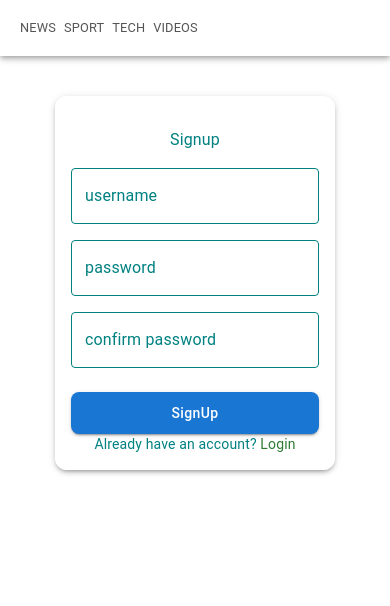
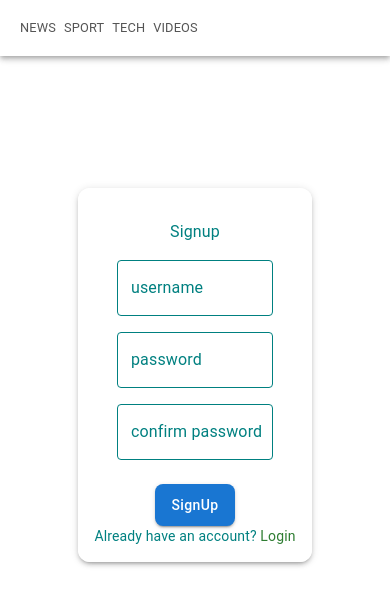
Before and after one commit to efelivet/Blogsite, a React (Create React App) app in the folder site-app/: page /register in a window 390 px wide. Shown: the top 606 px of the page. Built offline with nearby package versions, Linux system fonts and the light colour scheme; no server answers; some icons are missing.

Commit message:
adding responsiveness to menu

```diff
--- a/site-app/src/Login.js
+++ b/site-app/src/Login.js
@@ -59,8 +59,7 @@ import {useAuth} from './AuthContext';
 
     return(
 
-  <Container maxWidth ="sm" sx={{mt:5,display:"flex",
-   justifyContent:"center",alignItems:"center",
+  <Container maxWidth ="sm" sx={{display:"flex",height:"70vh", justifyContent:"center",alignItems:"center",
 
   }}>
    <Paper elevation ={3} sx ={{p:2,borderRadius:3,
@@ -71,7 +70,7 @@ import {useAuth} from './AuthContext';
 
    <Box   component="form"  onSubmit={handleSubmit} sx={{display:"flex",flexDirection:"column",alignItems:"center",
       justifyContent:"center",}}>
-      <TextField sx={{maxWidth:300,mb:3,"& .MuiOutlinedInput-root": {
+      <TextField sx={{maxWidth:"40vw",mb:3,"& .MuiOutlinedInput-root": {
       "& fieldset": {
         borderColor: "teal"
       }},borderRadius:2,
@@ -82,7 +81,7 @@ import {useAuth} from './AuthContext';
        value={username} label="username"
        onChange={(e) => setUsername(e.target.value)}
       />
-      <TextField  sx={{maxWidth:300, "& .MuiOutlinedInput-root": {
+      <TextField  sx={{maxWidth:"40vw", "& .MuiOutlinedInput-root": {
       "& fieldset": {
         borderColor: "teal"
       }},borderRadius:2,
@@ -115,7 +114,7 @@ import {useAuth} from './AuthContext';
      <Button
   type="submit"
   variant="contained"
-  fullWidth
+  smallWidth
   sx={{
     mt: 3,
     backgroundColor: "#1976d2",
--- a/site-app/src/Register.js
+++ b/site-app/src/Register.js
@@ -42,8 +42,7 @@
   }
 
      return(
-   <Container maxWidth ="sm" sx={{mt:2,display:"flex",
-    justifyContent:"center",alignItems:"center",
+   <Container maxWidth ="sm" sx={{display:"flex",height:"70vh",justifyContent:"center",alignItems:"center",
 
    }}>
     <Paper elevation ={3} sx ={{p:2,borderRadius:3,
@@ -54,7 +53,7 @@
 
     <Box component ="form" onSubmit ={handleSubmit} sx={{display:"flex",flexDirection:"column",alignItems:"center",
        justifyContent:"center",}}>
-       <TextField sx={{maxWidth:300,mb:2,  "& .MuiInputLabel-root": {
+       <TextField sx={{maxWidth:"40vw",mb:2,  "& .MuiInputLabel-root": {
       color: "teal"
     },
        "& .MuiOutlinedInput-root": {
@@ -65,7 +64,7 @@
         value={username}
         onChange={(e)=>setUsername(e.target.value)}/>
 
-       <TextField  sx={{maxWidth:300,mb:2,  "& .MuiInputLabel-root": {
+       <TextField  sx={{maxWidth:"40vw",mb:2,  "& .MuiInputLabel-root": {
       color: "teal"
     },
        "& .MuiOutlinedInput-root": {
@@ -76,7 +75,7 @@
        label ="password"
        onChange={(e)=>setPassword(e.target.value)} />
 
-       <TextField  sx={{maxWidth:300,  "& .MuiInputLabel-root": {
+       <TextField  sx={{maxWidth:"40vw",  "& .MuiInputLabel-root": {
       color: "teal"
     },
        "& .MuiOutlinedInput-root": {
@@ -97,7 +96,7 @@
      <Button
   type="submit"
   variant="contained"
-  fullWidth
+  smallWidth
   sx={{
     mt: 3,
     backgroundColor: "#1976d2",
```
